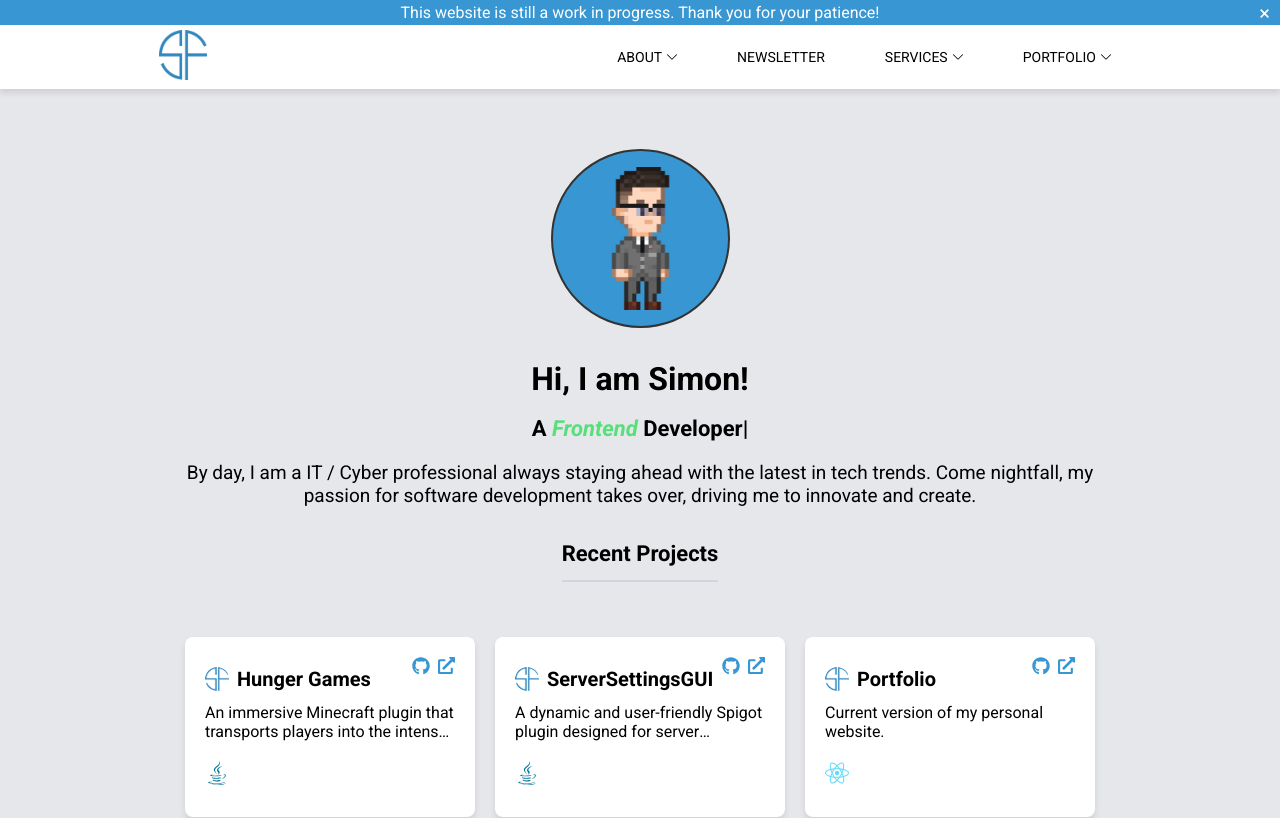
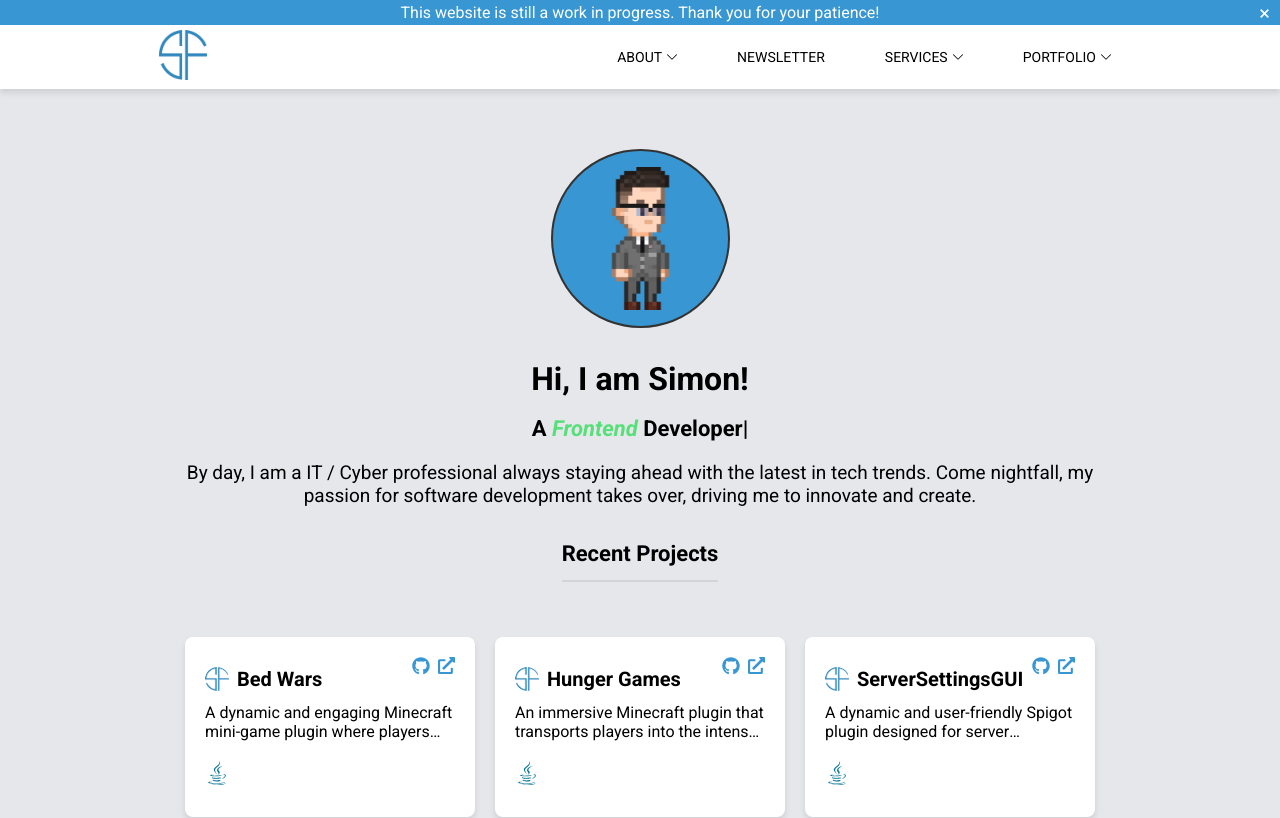
Before and after one commit to simonfoy/simonfoy.com, a React (Vite) app: page / in a window 1280 px wide. Shown: the top 818 px of the page. Built offline with nearby package versions, Linux system fonts and the light colour scheme.

Commit message:
Update Project Listings with New Entries and Links
- Refreshed the 'Recent Projects' section with the latest project cards

```diff
--- a/src/pages/HomePage.jsx
+++ b/src/pages/HomePage.jsx
@@ -306,6 +306,22 @@ const HomePage = () => {
             <Bottom>
                 <Title>Recent Projects</Title>
                 <ProjectContainer>
+                <ProjectCard>
+                        <ProjectTopRight>
+                            <LogoLink href="https://github.com/simonfoy/BedWars" target="_blank"><FaGithub size={18} /></LogoLink>
+                            <LogoLink href="https://github.com/simonfoy/BedWars" target="_blank"><FaExternalLinkAlt size={17} /></LogoLink>
+                        </ProjectTopRight>
+                        <ProjectTitleContainer>
+                            <ProjectIcon src="assets/projects/portfolio/logo.png" alt="Project Icon" />
+                            <ProjectTitle>Bed Wars</ProjectTitle>
+                        </ProjectTitleContainer>
+                        <ProjectDescription>
+                        A dynamic and engaging Minecraft mini-game plugin where players compete on floating islands, defend their beds, and battle to be the last team standing.
+                        </ProjectDescription>
+                        <SkillIcons>
+                            <StyledJava size={24} title="Java" />
+                        </SkillIcons>
+                    </ProjectCard>
                     <ProjectCard>
                         <ProjectTopRight>
                             <LogoLink href="https://github.com/simonfoy/HungerGames" target="_blank"><FaGithub size={18} /></LogoLink>
@@ -339,22 +355,6 @@ const HomePage = () => {
                             <StyledJava size={24} title="Java" />
                         </SkillIcons>
                     </ProjectCard>
-                    <ProjectCard>
-                        <ProjectTopRight>
-                            <LogoLink href="https://github.com/simonfoy/simonfoy.com" target="_blank"><FaGithub size={18} /></LogoLink>
-                            <LogoLink href="https://simonfoy.com" target="_blank"><FaExternalLinkAlt size={17} /></LogoLink>
-                        </ProjectTopRight>
-                        <ProjectTitleContainer>
-                            <ProjectIcon src="assets/projects/portfolio/logo.png" alt="Project Icon" />
-                            <ProjectTitle>Portfolio</ProjectTitle>
-                        </ProjectTitleContainer>
-                        <ProjectDescription>
-                            Current version of my personal website.
-                        </ProjectDescription>
-                        <SkillIcons>
-                            <StyledReact size={24} title="React" />
-                        </SkillIcons>
-                    </ProjectCard>
                 </ProjectContainer>
             </Bottom>
         </Container2>
--- a/src/pages/ProjectsPage.jsx
+++ b/src/pages/ProjectsPage.jsx
@@ -198,6 +198,22 @@ const ProjectsPage = () => {
           <Title>My Projects</Title>
           {/* <Description>Test</Description> */}
           <ProjectContainer>
+                <ProjectCard>
+                        <ProjectTopRight>
+                            <LogoLink href="https://github.com/simonfoy/BedWars" target="_blank"><FaGithub size={18} /></LogoLink>
+                            <LogoLink href="https://github.com/simonfoy/BedWars" target="_blank"><FaExternalLinkAlt size={17} /></LogoLink>
+                        </ProjectTopRight>
+                        <ProjectTitleContainer>
+                            <ProjectIcon src="assets/projects/portfolio/logo.png" alt="Project Icon" />
+                            <ProjectTitle>Bed Wars</ProjectTitle>
+                        </ProjectTitleContainer>
+                        <ProjectDescription>
+                        A dynamic and engaging Minecraft mini-game plugin where players compete on floating islands, defend their beds, and battle to be the last team standing.
+                        </ProjectDescription>
+                        <SkillIcons>
+                            <StyledJava size={24} title="Java" />
+                        </SkillIcons>
+                    </ProjectCard>
               <ProjectCard>
                   <ProjectTopRight>
                       <LogoLink href="https://github.com/simonfoy/HungerGames" target="_blank"><FaGithub size={18} /></LogoLink>
@@ -322,21 +338,6 @@ const ProjectsPage = () => {
                   <SkillIcons>
                   </SkillIcons>
               </ProjectCard>
-              <ProjectCard>
-                  <ProjectTopRight>
-                      <LogoLink href="https://github.com/simonfoy/simonfoy.com" target="_blank"><FaGithub size={18} /></LogoLink>
-                      <LogoLink href="https://simonfoy.com" target="_blank"><FaExternalLinkAlt size={17} /></LogoLink>
-                  </ProjectTopRight>
-                  <ProjectTitleContainer>
-                      <ProjectIcon src="assets/projects/portfolio/logo.png" alt="Project Icon" />
-                      <ProjectTitle>Placeholder</ProjectTitle>
-                  </ProjectTitleContainer>
-                  <ProjectDescription>
-                      Placeholder description.
-                  </ProjectDescription>
-                  <SkillIcons>
-                  </SkillIcons>
-              </ProjectCard>
           </ProjectContainer>
         </Container2>
         <Footer/>
```
